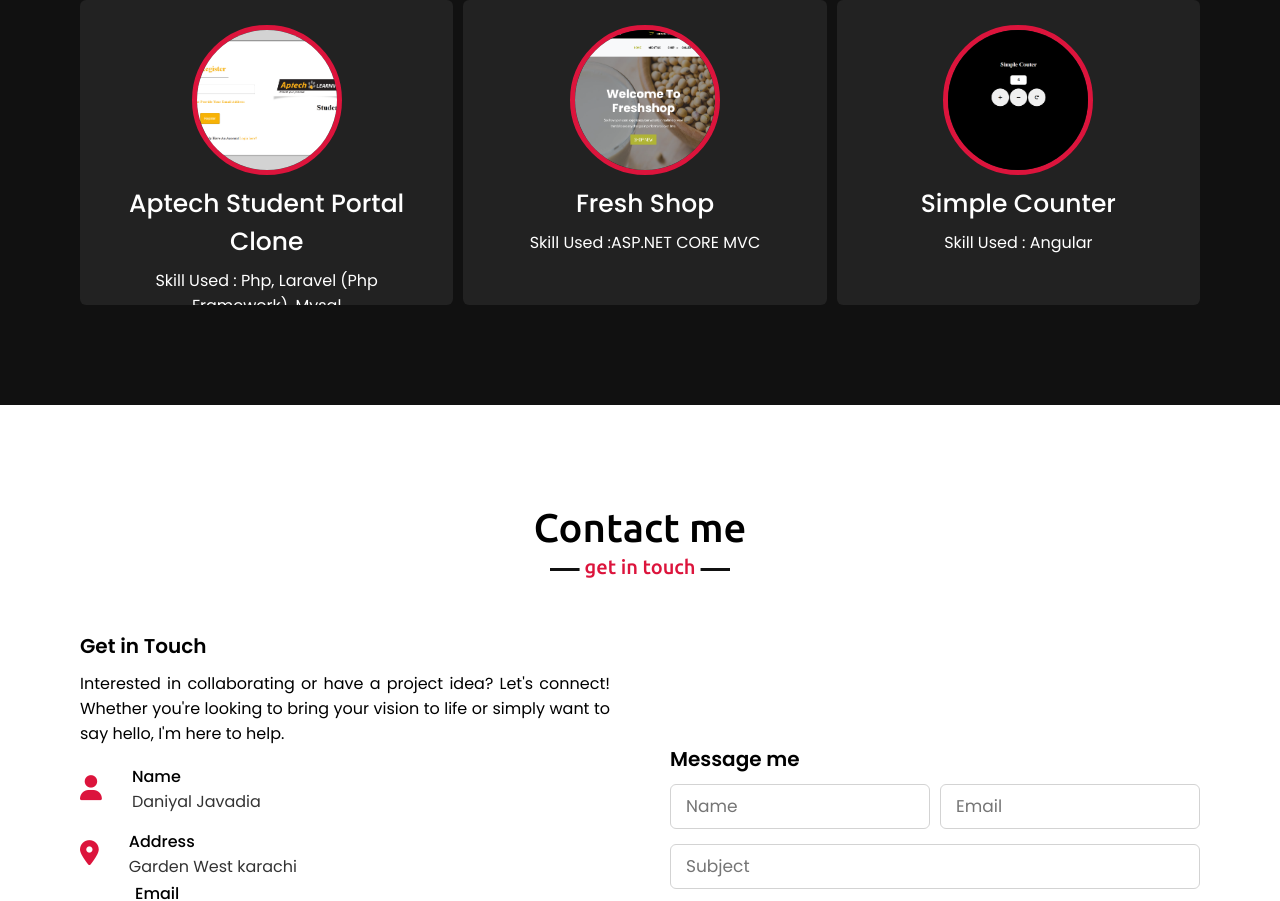
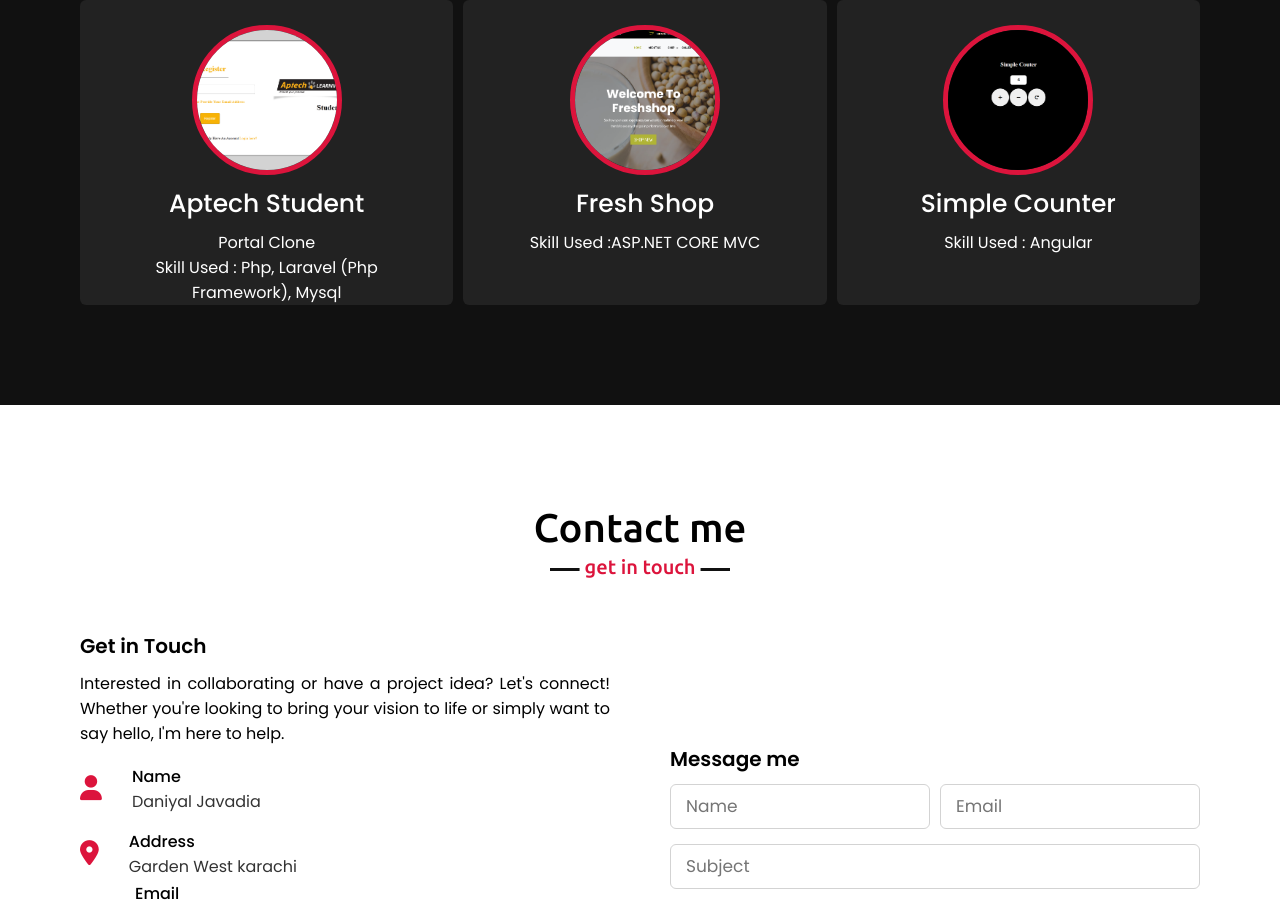
Before and after one commit to MD-DaniyalJavadia/Daniyal-Portfolio, a plain HTML site: page index.html in a window 1280 px wide. Shown: the part 3539-4440 px from the top of the page. Drawn offline with nearby package versions, Linux system fonts and the light colour scheme; some packages are replaced by stand-ins of ours; a script that the page names is missing.

Commit message:
'Changes'

```diff
--- a/index.html
+++ b/index.html
@@ -211,7 +211,8 @@
                 <div style=" height: 305px;" class="card">
                     <div class="box">
                         <a href="https://nail-art-e-project.vercel.app/" target="_blank"><img src="images/aptech.png" alt="" ></a>
-                        <div class="text"><a href="https://nail-art-e-project.vercel.app/" target="_blank" style="color: white;">Aptech Student Portal Clone</a></div>
+                        <div class="text"><a href="https://nail-art-e-project.vercel.app/" target="_blank" style="color: white;">Aptech Student</a></div>
+                        <p target="_blank" style="color: white;">Portal Clone</p>
                         <p>Skill Used : Php, Laravel (Php Framework), Mysql</p>
                     </div>
                 </div>
```
